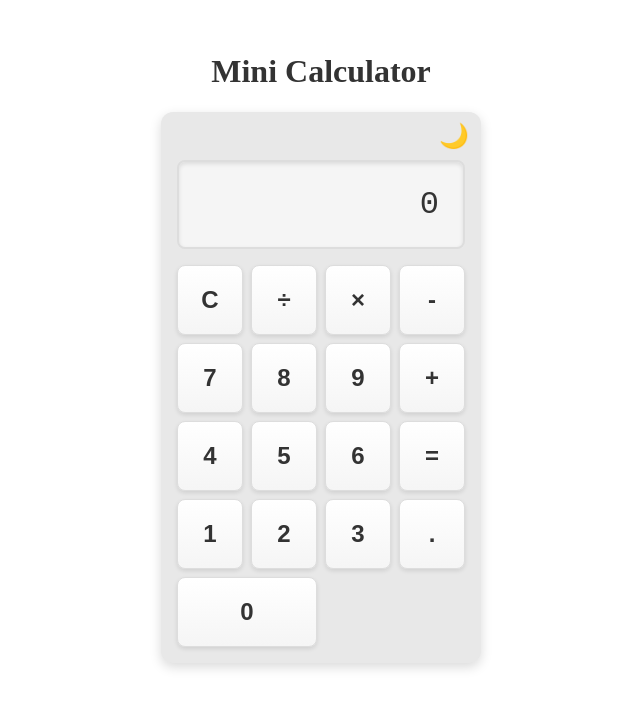
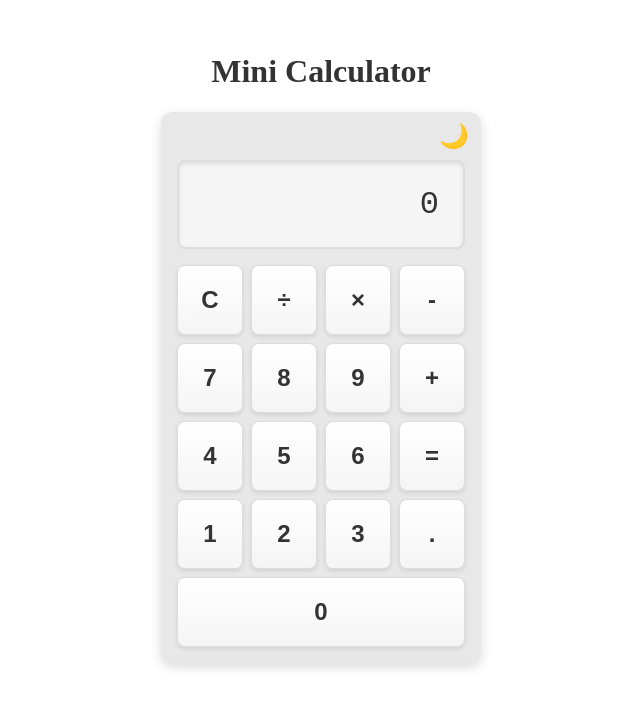
Before and after one commit to niigyanchristian/eunomia-mini-calculator, a React (Vite) app: page / in a window 1280 px wide. Shown: the top 708 px of the page, without its empty margins (319-959 px from the left). Built offline with nearby package versions, Linux system fonts and the light colour scheme; the HTML template or start-up script is replaced by a standard one.

Commit message:
fix: visual QA review — all issues resolved

```diff
--- a/src/components/Calculator.css
+++ b/src/components/Calculator.css
@@ -56,7 +56,7 @@
 }
 
 .button-grid .wide {
-  grid-column: span 2;
+  grid-column: span 4;
 }
 
 /* Tablet responsive styles (481px - 768px) */
```
Also changed, not shown: .eunomia/screenshots/visual_qa/page_root.png.
